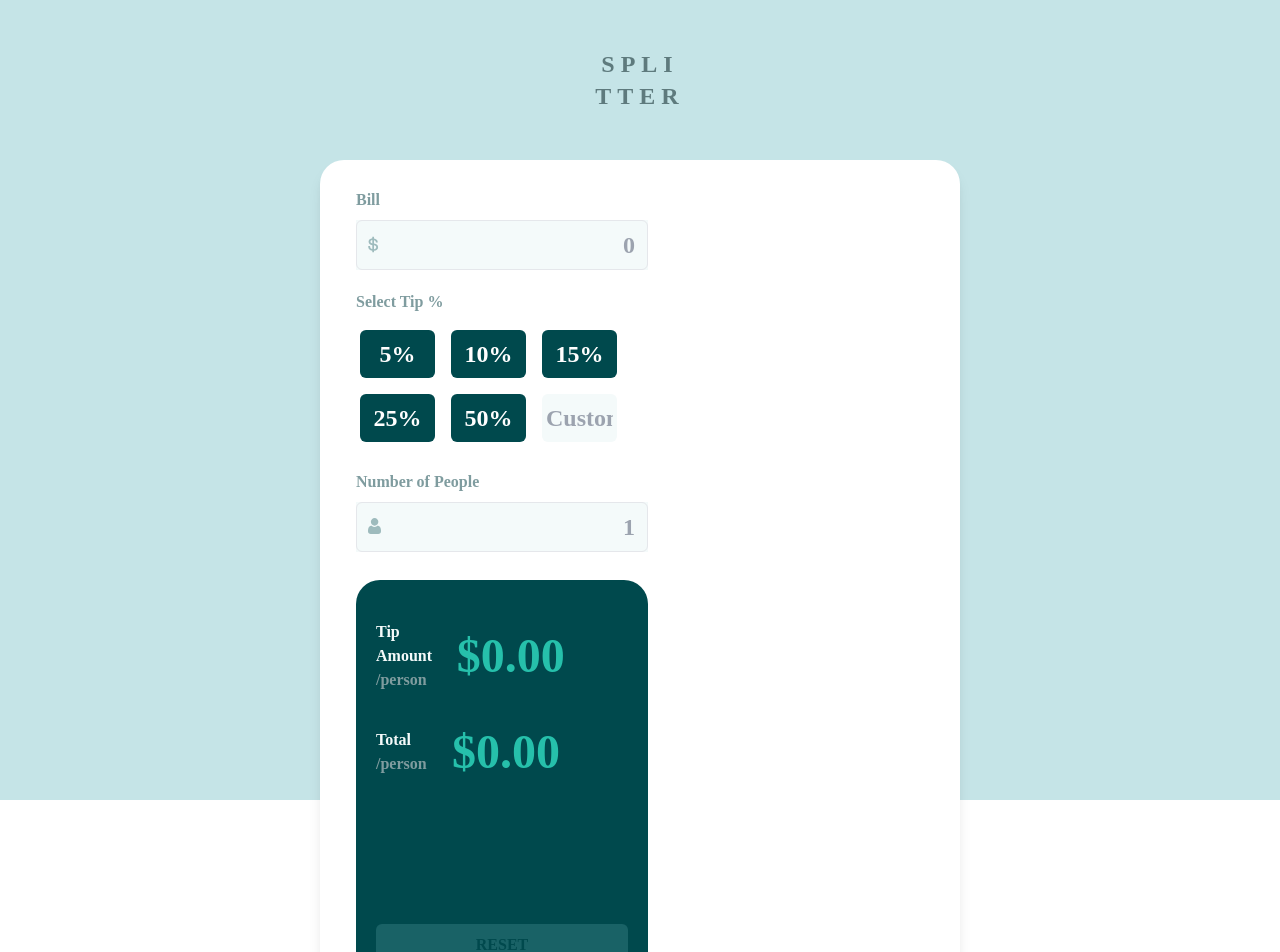
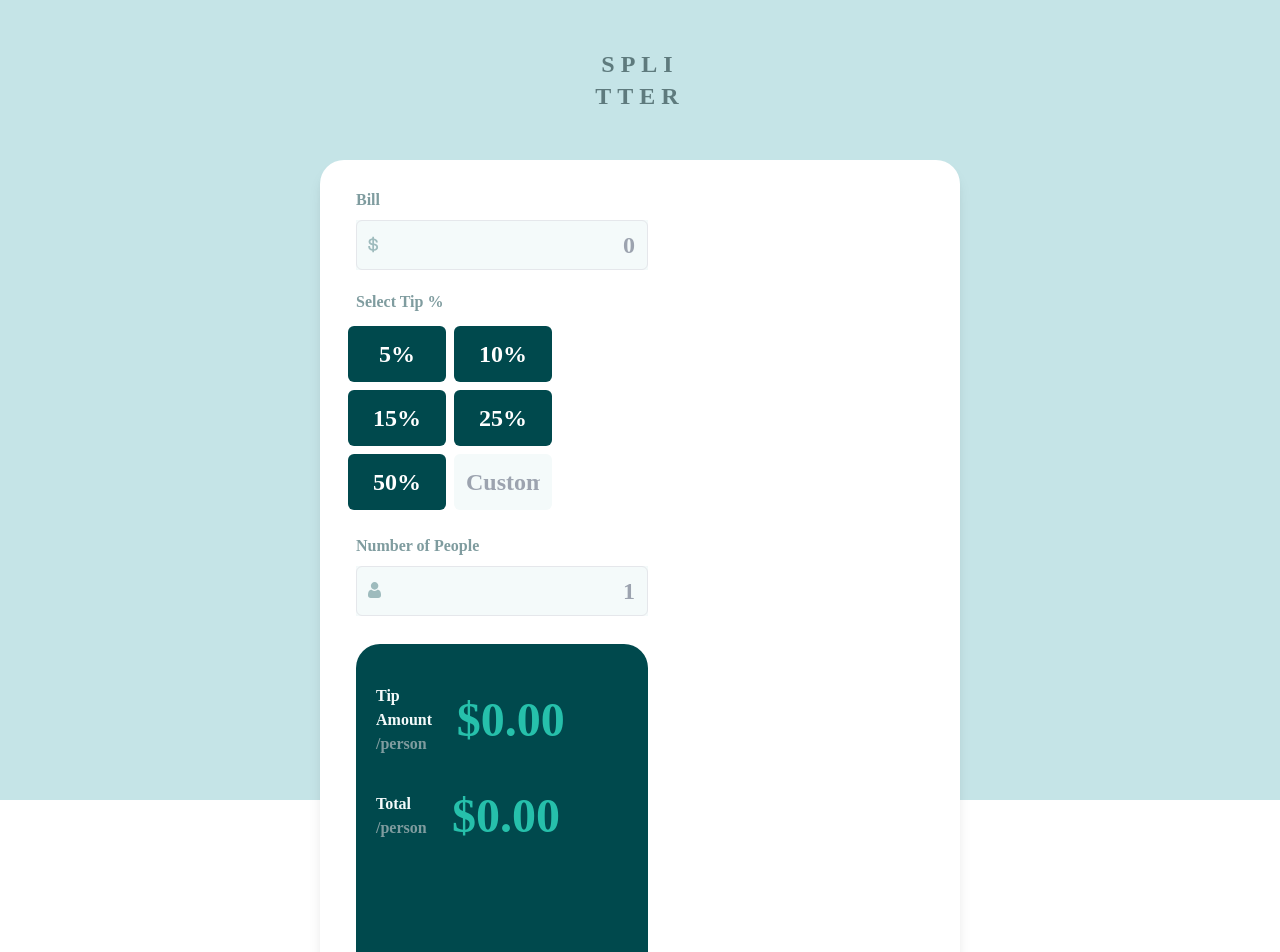
Before and after one commit to Edwardb11/Tip-calculator-app, a React (Create React App) app: page / in a window 1280 px wide. Shown: the top 952 px of the page. Built offline with nearby package versions, Linux system fonts and the light colour scheme.

Commit message:
add custom width in config tailwind for de button

```diff
--- a/src/componets/box/Box.js
+++ b/src/componets/box/Box.js
@@ -80,7 +80,7 @@ export default function Box() {
               <span className="block text-cyan-dark_gray font-semibold mb-2 sm:mb-0">
                 Select Tip %
               </span>
-              <div className="flex flex-wrap flex-auto mb-5  sm:-mx-5 sm:mb-1 -mx-1  md:justify-start sm:justify-center ">
+              <div className="flex flex-wrap  mb-5  sm:-mx-5 sm:mb-1  -mx-3 sm:justify-center ">
                 <Button onClik={() => setTip(5)} newContent={5}></Button>
                 <Button onClik={() => setTip(10)} newContent={10}></Button>
                 <Button onClik={() => setTip(15)} newContent={15}></Button>
@@ -93,7 +93,7 @@ export default function Box() {
                   min="1"
                   value={TipC}
                   onChange={(e) => setTipC(e.target.value)}
-                  className=" group relative  w-1/4 mx-2 my-2 py-2 px-1 sm:w-2/5 text-left focus:outline-none  text-2xl focus:ring-2 focus:ring-cyan-dark   font-semibold focus:border-transparent rounded-md block text-black bg-cyan-light_gray "
+                  className=" group relative  w-btn m-1 p-3  sm:w-2/5 text-left focus:outline-none  text-2xl focus:ring-2 focus:ring-cyan-dark   font-semibold focus:border-transparent rounded-md block text-black bg-cyan-light_gray "
                   placeholder="Custom"
                 />
               </div>
@@ -150,7 +150,7 @@ export default function Box() {
               <div className="mt-12 pt-4 2xl:mt-12 xl:mt-12  lg:mt-12 md:mt-0 sm:-mt-8">
                 <button
                   onClick={() => reset()}
-                  className="bg-cyan-dark_btn    w-full  mt-12 md:mt-0 py-2 px-4  border border-transparent rounded-md font-semibold text-cyan-dark  hover:text-cyan-dark hover:bg-cyan-light_gray_f  uppercase"
+                  className="bg-cyan-dark_btn    w-full  mt-9 md:mt-0 p-3 border border-transparent rounded-md font-semibold text-cyan-dark  hover:text-cyan-dark hover:bg-cyan-light_gray_f  uppercase"
                 >
                   reset
                 </button>
--- a/src/componets/button/Button.js
+++ b/src/componets/button/Button.js
@@ -6,7 +6,7 @@ export function Button({ newContent, onClik }) {
     <button
       onClick={onClik}
       type="button"
-      className="text-center group relative text-2xl mx-2 my-2 py-2 px-1  w-1/4 sm:w-2/5 border-transparent font-black rounded-md bg-cyan-dark text-white hover:bg-cyan-strong hover:text-cyan-dark focus:bg-cyan-strong focus:text-cyan-dark "
+      className="text-center group relative text-2xl m-1 p-3  w-btn  sm:w-2/5 border-transparent font-black rounded-md bg-cyan-dark text-white hover:bg-cyan-strong hover:text-cyan-dark focus:bg-cyan-strong focus:text-cyan-dark "
     >
       {newContent + "%"}
     </button>
--- a/tailwind.config.js
+++ b/tailwind.config.js
@@ -40,6 +40,9 @@ module.exports = {
       full: "100%",
     },
     extend: {
+      width: {
+        btn: "31%",
+      },
       colors: {
         cyan: {
           strong: "hsl(172, 67%, 45%)",
```
